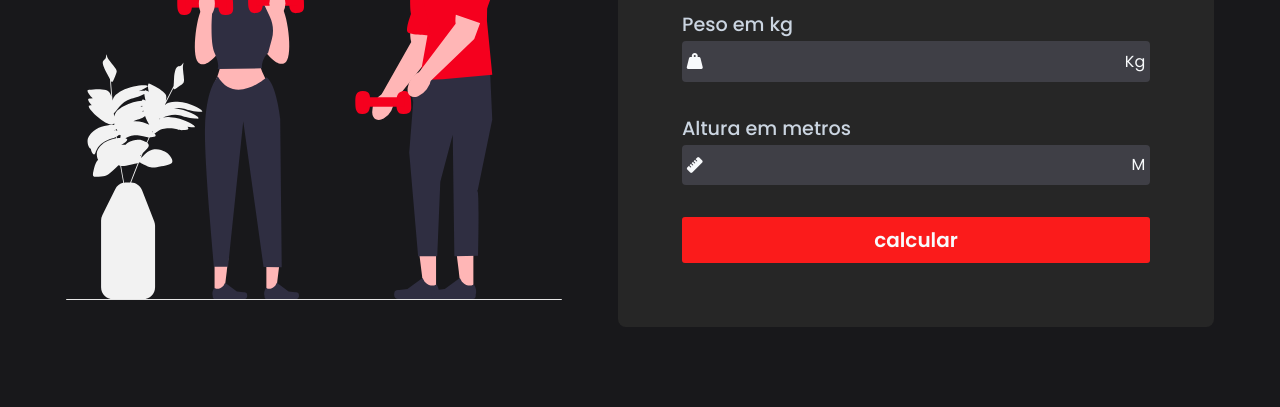
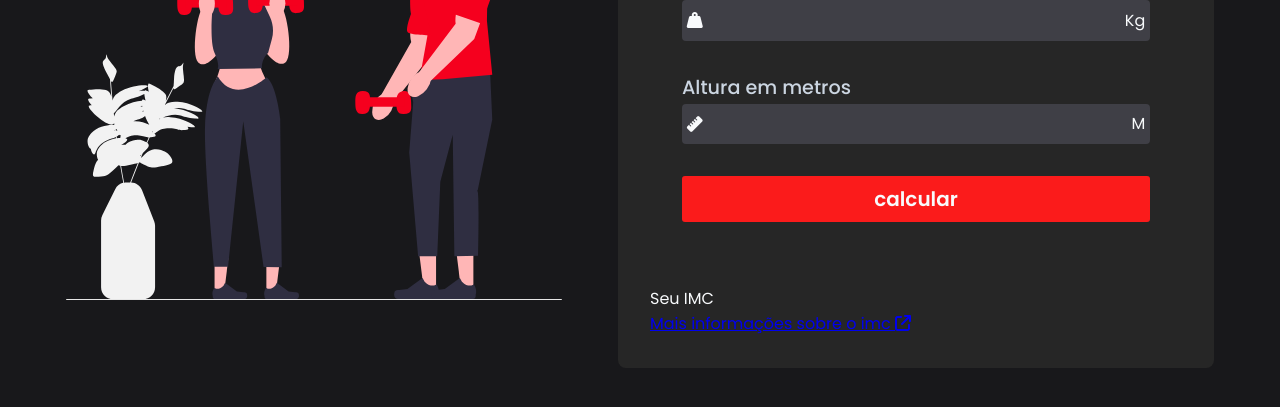
Before and after one commit to manuumqm/1revisao030823, a plain HTML site: page index.html in a window 1280 px wide. Shown: the part 297-704 px from the top of the page. Drawn offline with Linux system fonts and the light colour scheme; files whose address does not match are found by name.

Commit message:
feat finalizate HTML

```diff
--- a/index.html
+++ b/index.html
@@ -40,6 +40,23 @@
                 </div>
                 <button id="calculate">calcular</button>
             </div>
+            <div id="infos">
+                <div id="result">
+                    <div id="imc">
+                        <span id="value"></span>
+                        <span id="status">Seu IMC</span>
+                    </div>
+                    <div id="descripition">
+                        <span id="texto"></span>
+                    </div>
+                </div>
+                <div id="more-infos">
+                    <a href="https://mundoeducacao.oul.com.br/saude-bem-estar/imc.html">
+                        Mais informações sobre o imc
+                        <i class="fa-solid fa-arrow-up-right-from-square"></i>
+                    </a>
+                </div>
+            </div>
         </section>
     </main>
 </body>
```
